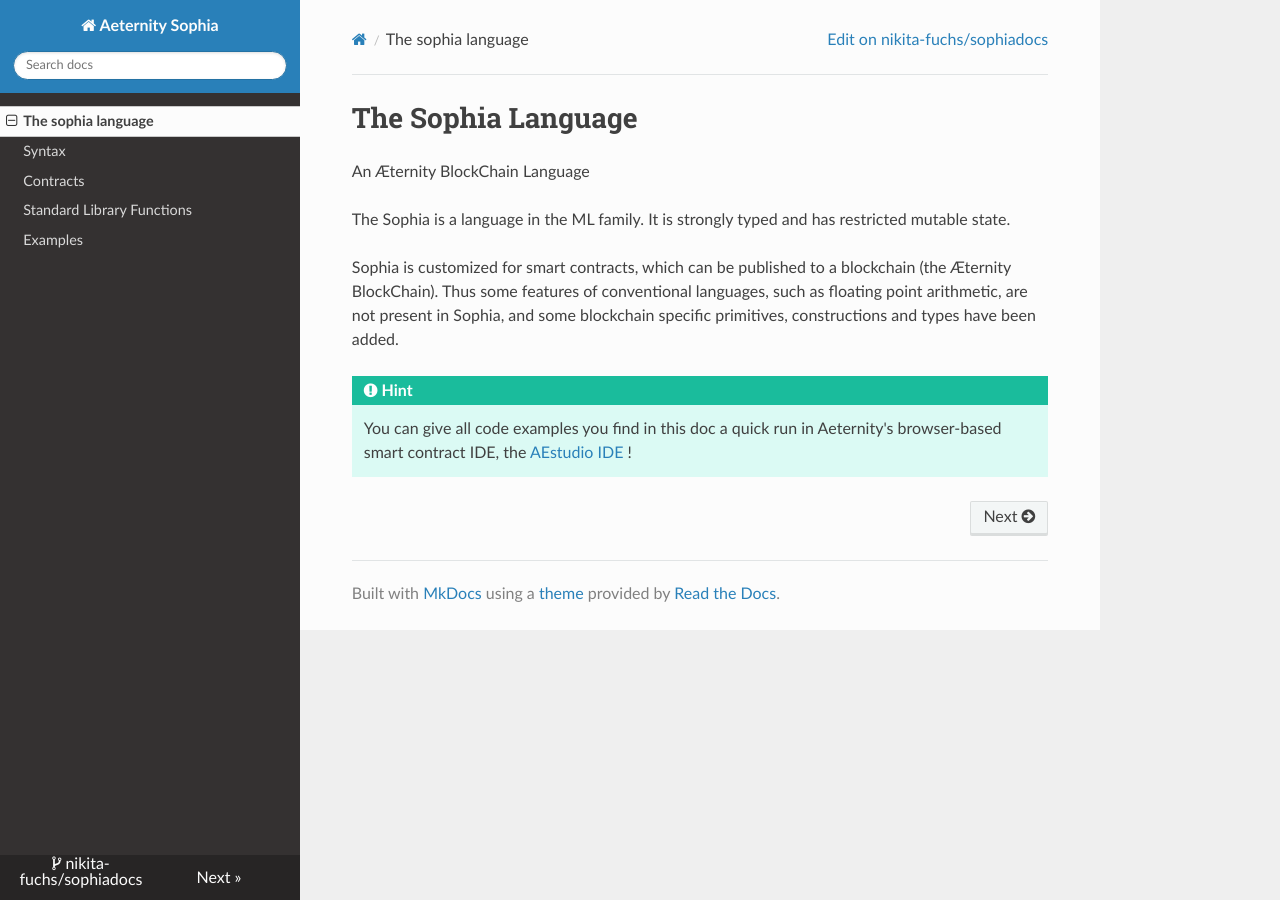
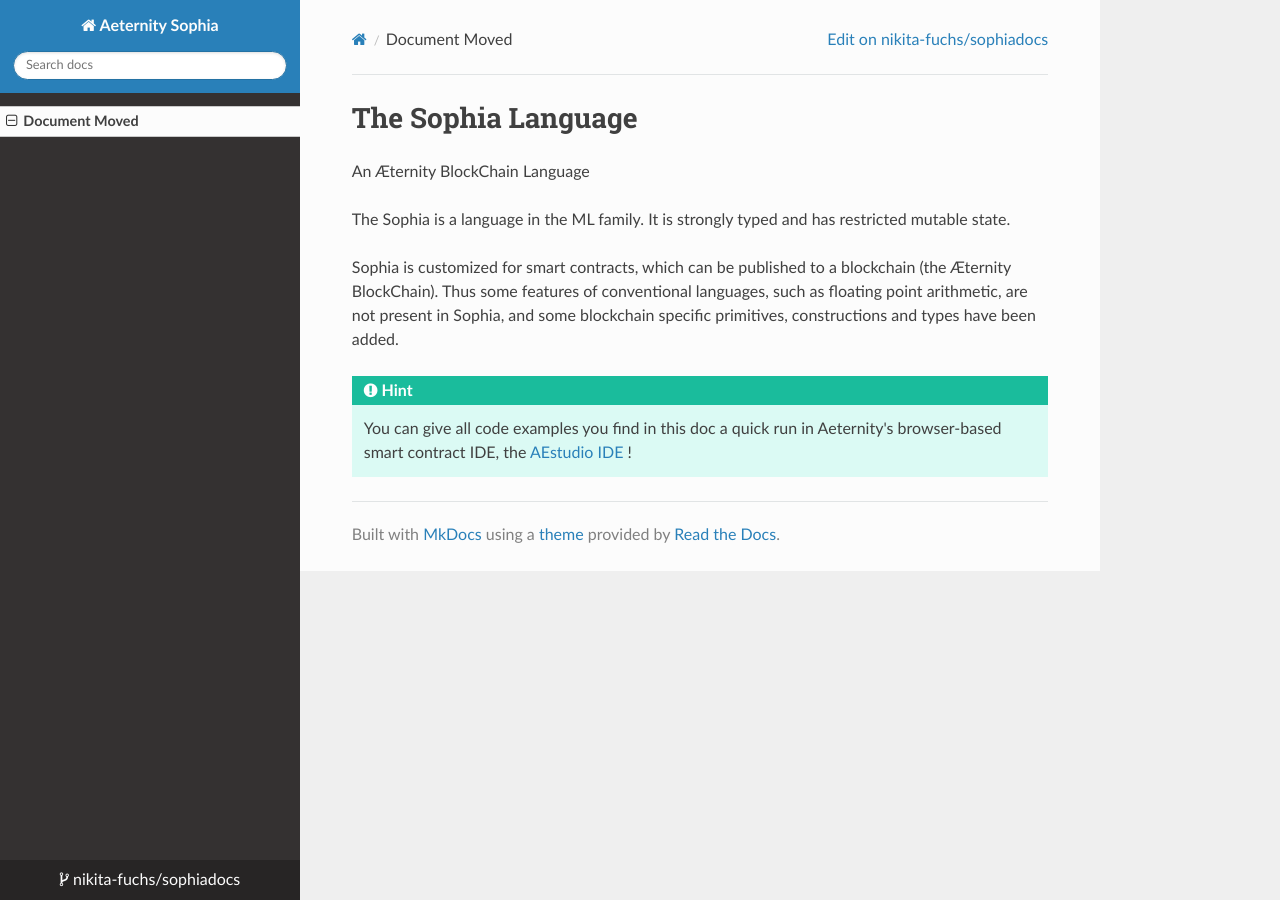
Before and after one commit to nikita-fuchs/sophiadocs, an MkDocs documentation site: the page built from docs/index.md, in a window 1280 px wide. Built offline with MkDocs 1.6.1, drawn with Linux system fonts in a browser that asks for light colours; nearby versions of some CDN libraries.

Commit message:
Update mkdocs.yml

```diff
--- a/mkdocs.yml
+++ b/mkdocs.yml
@@ -15,11 +15,7 @@ markdown_extensions:
     #- pymdownx.superfences
 
 nav:
-    - 'The sophia language' : 'index.md'
-    - Syntax : 'syntax.md'
-    - Contracts : 'contracts.md'
-    - 'Standard Library Functions' : 'sophia_stdlib.md'
-    - Examples : 'examples.md'
+    - 'Document Moved' : 'index.md'
 
 repo_name: 'nikita-fuchs/sophiadocs'
 repo_url: 'https://github.com/nikita-fuchs/sophiadocs'
```
